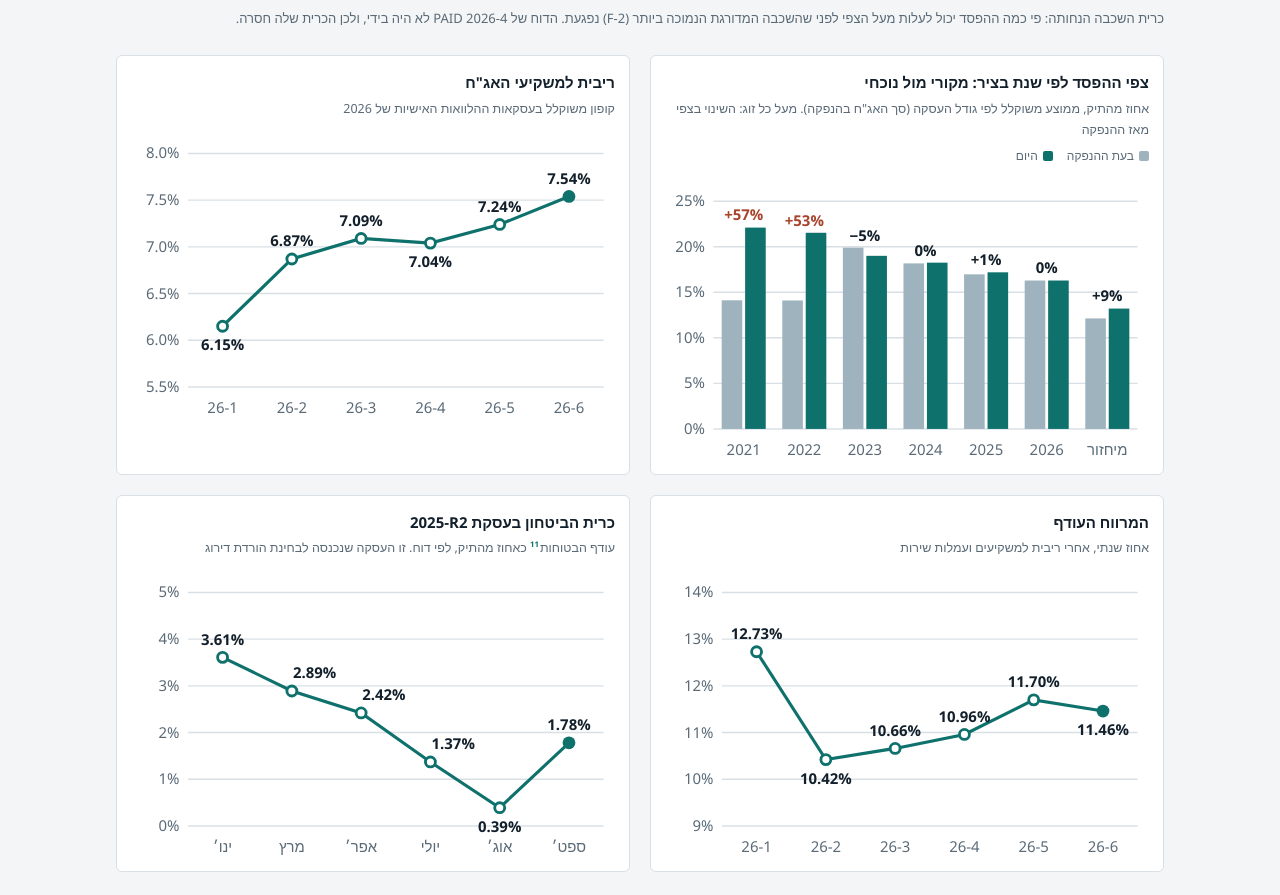
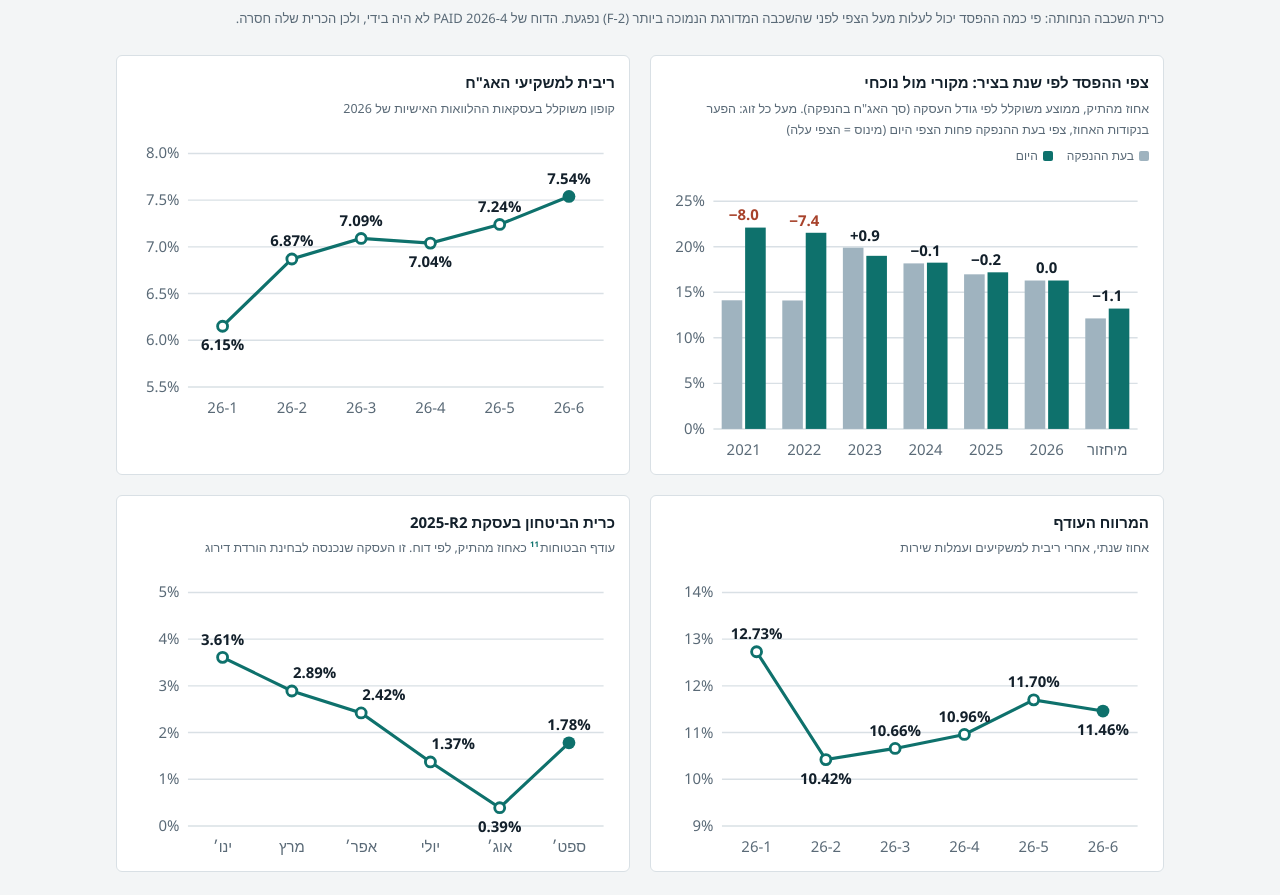
Before and after one commit to ae276/pagaya-q3-2026, a plain HTML site: page kbra/index.html in a window 1280 px wide. Shown: the part 1419-2314 px from the top of the page. Drawn offline with Linux system fonts and the light colour scheme; a web font is replaced by a local one.

Commit message:
KBRA review: base-case chart labels as issuance minus current (pp)
Co-Authored-By: Claude Opus 5.5 <noreply@anthropic.com>
Claude-Session: https://claude.ai/code/session_011jL1fRVmGaLsTKVS8s7XdL

```diff
--- a/kbra/index.html
+++ b/kbra/index.html
@@ -285,7 +285,7 @@ svg .sub{font-size:9.5px}
   <p class="note">כרית השכבה הנחותה: פי כמה ההפסד יכול לעלות מעל הצפי לפני שהשכבה המדורגת הנמוכה ביותר (F-2) נפגעת. הדוח של <span class="n">PAID 2026-4</span> לא היה בידי, ולכן הכרית שלה חסרה.</p>
 
   <div class="charts">
-    <div class="chart"><h3>צפי ההפסד לפי שנת בציר: מקורי מול נוכחי</h3><p>אחוז מהתיק, ממוצע משוקלל לפי גודל העסקה (סך האג"ח בהנפקה). מעל כל זוג: השינוי בצפי מאז ההנפקה</p><div class="legend"><span><i style="background:var(--hatch)"></i>בעת ההנפקה</span><span><i style="background:var(--accent)"></i>היום</span></div><div id="c-bc"></div></div>
+    <div class="chart"><h3>צפי ההפסד לפי שנת בציר: מקורי מול נוכחי</h3><p>אחוז מהתיק, ממוצע משוקלל לפי גודל העסקה (סך האג"ח בהנפקה). מעל כל זוג: הפער בנקודות האחוז, צפי בעת ההנפקה פחות הצפי היום (מינוס = הצפי עלה)</p><div class="legend"><span><i style="background:var(--hatch)"></i>בעת ההנפקה</span><span><i style="background:var(--accent)"></i>היום</span></div><div id="c-bc"></div></div>
     <div class="chart"><h3>ריבית למשקיעי האג"ח</h3><p>קופון משוקלל בעסקאות ההלוואות האישיות של 2026</p><div id="c-cpn"></div></div>
     <div class="chart"><h3>המרווח העודף</h3><p>אחוז שנתי, אחרי ריבית למשקיעים ועמלות שירות</p><div id="c-xs"></div></div>
     <div class="chart"><h3>כרית הביטחון בעסקת <span class="n">2025-R2</span></h3><p>עודף הבטוחות<sup class="fn"><a href="#g-11" aria-label="הערה 11">11</a></sup> כאחוז מהתיק, לפי דוח. זו העסקה שנכנסה לבחינת הורדת דירוג</p><div id="c-oc"></div></div>
@@ -572,11 +572,11 @@ svg .sub{font-size:9.5px}
     svg.setAttribute("aria-label","צפי ההפסד הממוצע המשוקלל של KBRA לפי שנת בציר, בעת ההנפקה מול היום");
     var d=[["2021",14.12,22.10],["2022",14.10,21.53],["2023",19.90,19.00],["2024",18.17,18.25],["2025",16.97,17.19],["2026",16.29,16.29],["R",12.13,13.21]],slot=f.PW/d.length,bw=slot*0.34;
     d.forEach(function(p,i){
-      var cx=L+slot*i+slot/2,ch=(p[2]/p[1]-1)*100,top=Math.max(p[1],p[2]);
+      var cx=L+slot*i+slot/2,ch=p[1]-p[2],top=Math.max(p[1],p[2]);
       svg.appendChild(el("rect",{x:cx-bw-1,y:y(p[1]),width:bw,height:y(0)-y(p[1]),"class":"bar-old"}));
       svg.appendChild(el("rect",{x:cx+1,y:y(p[2]),width:bw,height:y(0)-y(p[2]),"class":"bar"}));
-      var lbl=Math.abs(ch)<0.5?"0%":(ch>0?"+":"−")+Math.abs(ch).toFixed(0)+"%";
-      svg.appendChild(el("text",{x:cx,y:y(top)-5,"text-anchor":"middle","class":"vl","style":ch>=10?"fill:var(--neg)":""},lbl));
+      var lbl=Math.abs(ch)<0.05?"0.0":(ch>0?"+":"−")+Math.abs(ch).toFixed(1);
+      svg.appendChild(el("text",{x:cx,y:y(top)-5,"text-anchor":"middle","class":"vl","style":ch<=-2?"fill:var(--neg)":""},lbl));
       svg.appendChild(el("text",{x:cx,y:H-8,"text-anchor":"middle"},p[0]==="R"?"מיחזור":p[0]));
     });
     put("c-bc",svg);
```
